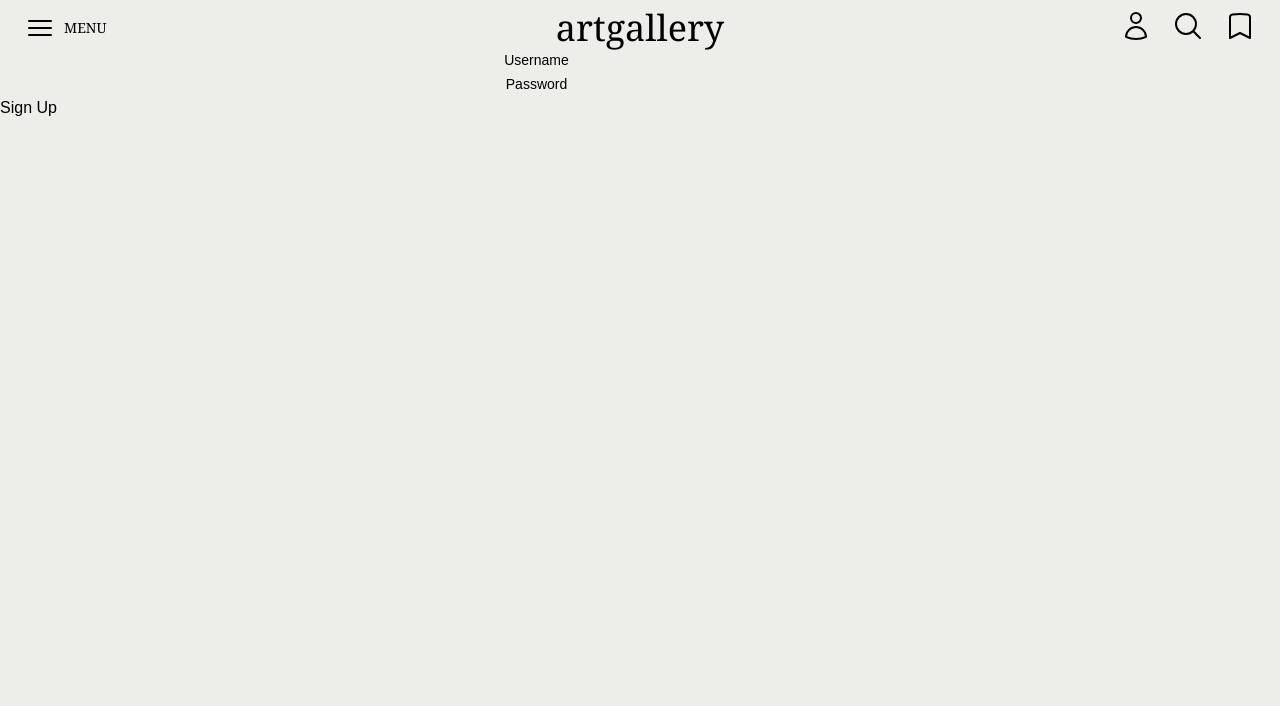
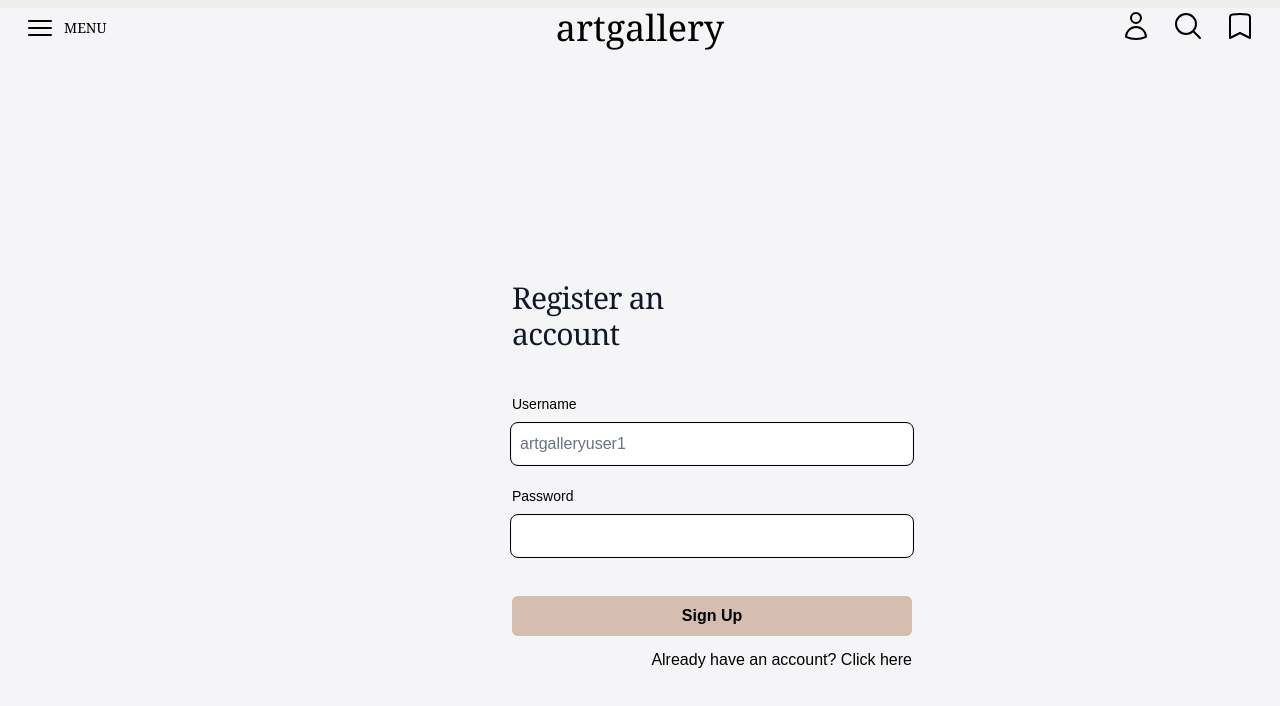
Before and after one commit to Jems-D/ArtGallery, a React (Vite) app in the folder frontend/: page /register in a window 1280 px wide. Shown: the top 706 px of the page. Built offline with nearby package versions, Linux system fonts and the light colour scheme; no server answers.

Commit message:
fix the view for signin/up

```diff
--- a/frontend/src/Components/Navbar/Navbar.tsx
+++ b/frontend/src/Components/Navbar/Navbar.tsx
@@ -6,12 +6,19 @@ import {
 } from "@heroicons/react/24/outline";
 import { Bars3Icon } from "@heroicons/react/24/outline";
 import { Link } from "react-router-dom";
+import { useAuth } from "../../Context/useAuth";
 
 interface Props {}
 
 const Navbar = (props: Props) => {
+  const { isAuthenticated } = useAuth();
+
   return (
-    <header className="flex flex-row w-full mt-2 shadow-white-50">
+    <header
+      className={`flex flex-row w-full mt-2 shadow-white-5 ${
+        isAuthenticated() ? "bg-isabelline" : "bg-applewhite"
+      }`}
+    >
       <div className="flex flex-row items-center w-1/3 justify-start ml-6">
         <Bars3Icon className="w-6 h-6 lg:w-8 lg:h-8" />
         <p className="ml-2 text-sm font-serif dark:text-white">MENU</p>
--- a/frontend/src/Pages/LoginPage.tsx
+++ b/frontend/src/Pages/LoginPage.tsx
@@ -3,6 +3,7 @@ import * as Yup from "yup";
 import { useAuth } from "../Context/useAuth";
 import { yupResolver } from "@hookform/resolvers/yup";
 import { useForm } from "react-hook-form";
+import { Link } from "react-router-dom";
 type Props = {};
 
 interface LoginForm {
@@ -28,43 +29,78 @@ const LoginPage = (props: Props) => {
   };
 
   return (
-    <form onSubmit={handleSubmit(onSubmit)}>
-      <div className="flex flex-col items-center">
-        <div className="">
+    <article className="w-full h-[100vh] grid place-items-center bg-applewhite">
+      <form
+        onSubmit={handleSubmit(onSubmit)}
+        className="w-3/4 h-3/4 lg:h-1/2 lg:w-1/4"
+      >
+        <div className="flex flex-col">
+          <div className="p-8">
+            <div className="flex justify-center mb-10">
+              <h2 className="text-3xl text-gray-900   font-serif tracking-tight dark:text-gray-100 ">
+                Sign in to your account
+              </h2>
+            </div>
+            <div className="flex mb-5">
+              <div className="flex flex-col ">
                 <label
-            className="text-sm text-start dark:text-white"
-            htmlFor="userName"
+                  className="tex  t-black text-sm/6 font-medium mb-2 dark:text-gray-100"
+                  htmlFor="username"
                 >
                   Username
                 </label>
                 <input
-            type="string"
-            className=""
-            id="userName"
+                  className="bg-white w-100 p-2  rounded-md outline-1 outline-offset-1 placeholder:text-gray-500"
+                  id="username"
+                  placeholder="artgalleryuser1"
                   {...register("username")}
                 />
-          {errors.username?.message && <span>{errors.username.message}</span>}
+                {errors.username?.message && (
+                  <span className="text-right mt-1 text-sm text-red-500">
+                    {errors.username.message}
+                  </span>
+                )}
               </div>
-        <div className="">
+            </div>
+            <div className="flex mb-10">
+              <div className="flex flex-col ">
                 <label
-            className="text-sm text-start dark:text-white"
-            htmlFor="passWord"
+                  className="text-black text-sm/6 font-medium mb-2 dark:text-gray-100"
+                  htmlFor="password"
                 >
                   Password
                 </label>
                 <input
+                  className="bg-white w-100 p-2 rounded-md outline-1 outline-offset-1 "
+                  id="password"
                   type="password"
-            className=""
-            id="passWord"
                   {...register("password")}
                 />
-          {errors.password?.message && <span>{errors.password.message}</span>}
+                {errors.password?.message && (
+                  <span className="text-right mt-1 text-sm text-red-500">
+                    {errors.password.message}
+                  </span>
+                )}
               </div>
             </div>
-      <button className="" type="submit">
+            <button
+              className="bg-paledogwood rounded-md w-100 p-2 font-semibold"
+              type="submit"
+            >
               Sign In
             </button>
+            <div className="mt-3 flex w-100 justify-items">
+              <span className="text-base text-right w-full text-gray">
+                No account yet?{" "}
+                <Link to="/register" className="hover:text-blue-500">
+                  Click here
+                </Link>
+              </span>
+            </div>
+          </div>
+        </div>
       </form>
+    </article>
   );
 };
 export default LoginPage;
--- a/frontend/src/Pages/RegisterPage.tsx
+++ b/frontend/src/Pages/RegisterPage.tsx
@@ -3,6 +3,7 @@ import { useAuth } from "../Context/useAuth";
 import * as Yup from "yup";
 import { useForm } from "react-hook-form";
 import { yupResolver } from "@hookform/resolvers/yup";
+import { Link } from "react-router-dom";
 type Props = {};
 
 const RegisterPage = (props: Props) => {
@@ -29,43 +30,78 @@ const RegisterPage = (props: Props) => {
   };
 
   return (
-    <form onSubmit={handleSubmit(onSubmit)}>
-      <div className="flex flex-col items-center">
-        <div className="">
+    <article className="w-full h-[100vh] grid place-items-center bg-applewhite">
+      <form
+        onSubmit={handleSubmit(onSubmit)}
+        className="w-[100vw] h-3/4 lg:h-1/2 lg:w-1/4"
+      >
+        <div className="flex flex-col">
+          <div className="p-8">
+            <div className="flex justify-center mb-10">
+              <h2 className="text-3xl text-gray-900   font-serif tracking-tight dark:text-gray-100 ">
+                Register an account
+              </h2>
+            </div>
+            <div className="flex mb-5">
+              <div className="flex flex-col ">
                 <label
-            className="text-sm text-start dark:text-white"
-            htmlFor="userName"
+                  className="tex  t-black text-sm/6 font-medium mb-2 dark:text-gray-100"
+                  htmlFor="username"
                 >
                   Username
                 </label>
                 <input
-            type="string"
-            className=""
-            id="userName"
+                  className="bg-white w-100 p-2  rounded-md outline-1 outline-offset-1 placeholder:text-gray-500"
+                  id="username"
+                  placeholder="artgalleryuser1"
                   {...register("username")}
                 />
-          {errors.username?.message && <span>{errors.username.message}</span>}
+                {errors.username?.message && (
+                  <span className="text-right mt-1 text-sm text-red-500">
+                    {errors.username.message}
+                  </span>
+                )}
               </div>
-        <div className="">
+            </div>
+            <div className="flex mb-10">
+              <div className="flex flex-col ">
                 <label
-            className="text-sm text-start dark:text-white"
-            htmlFor="passWord"
+                  className="text-black text-sm/6 font-medium mb-2 dark:text-gray-100"
+                  htmlFor="password"
                 >
                   Password
                 </label>
                 <input
+                  className="bg-white w-100 p-2 rounded-md outline-1 outline-offset-1 "
+                  id="password"
                   type="password"
-            className=""
-            id="passWord"
                   {...register("password")}
                 />
-          {errors.password?.message && <span>{errors.password.message}</span>}
+                {errors.password?.message && (
+                  <span className="text-right mt-1 text-sm text-red-500">
+                    {errors.password.message}
+                  </span>
+                )}
               </div>
             </div>
-      <button className="" type="submit">
+            <button
+              className="bg-paledogwood rounded-md w-100 p-2 font-semibold"
+              type="submit"
+            >
               Sign Up
             </button>
+            <div className="mt-3 flex w-100 justify-items">
+              <span className="text-base text-right w-full text-gray">
+                Already have an account?{" "}
+                <Link to="/login" className="hover:text-blue-500">
+                  Click here
+                </Link>
+              </span>
+            </div>
+          </div>
+        </div>
       </form>
+    </article>
   );
 };
 
--- a/frontend/src/index.css
+++ b/frontend/src/index.css
@@ -8,6 +8,7 @@
   --color-linen: #f5ebe0;
   --color-champagnepink: #e3d5ca;
   --color-paledogwood: #d5bdaf;
+  --color-applewhite: #f5f5f7;
 }
 
 body {
```
Also changed, not shown: 4 other files (tests, documents, lock files or other folders). Lines whose indentation alone changed are shown as unchanged.
